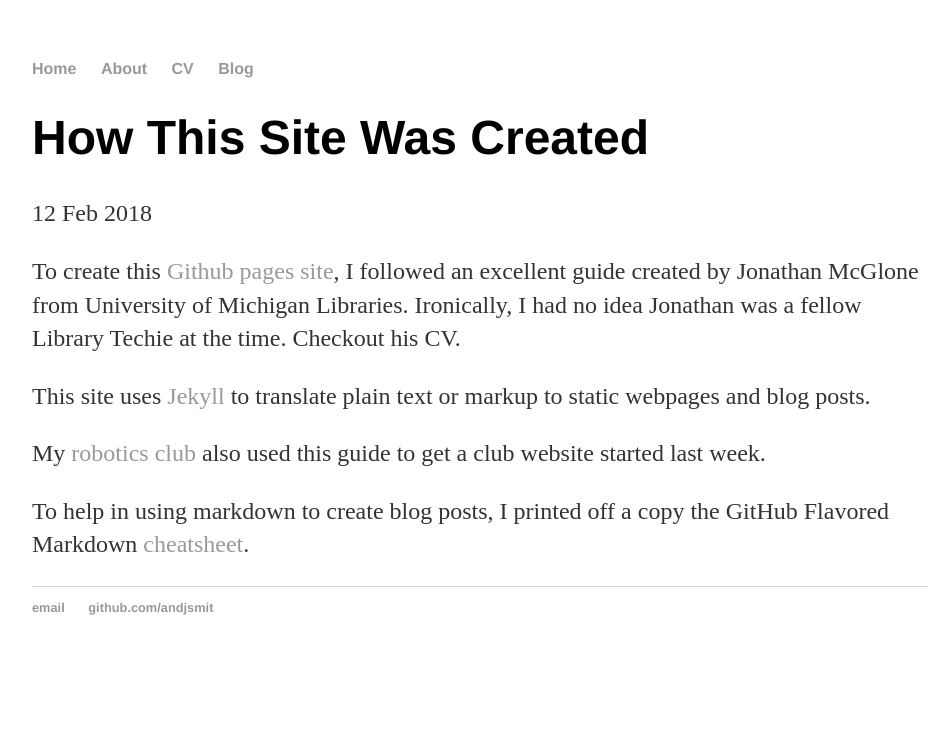
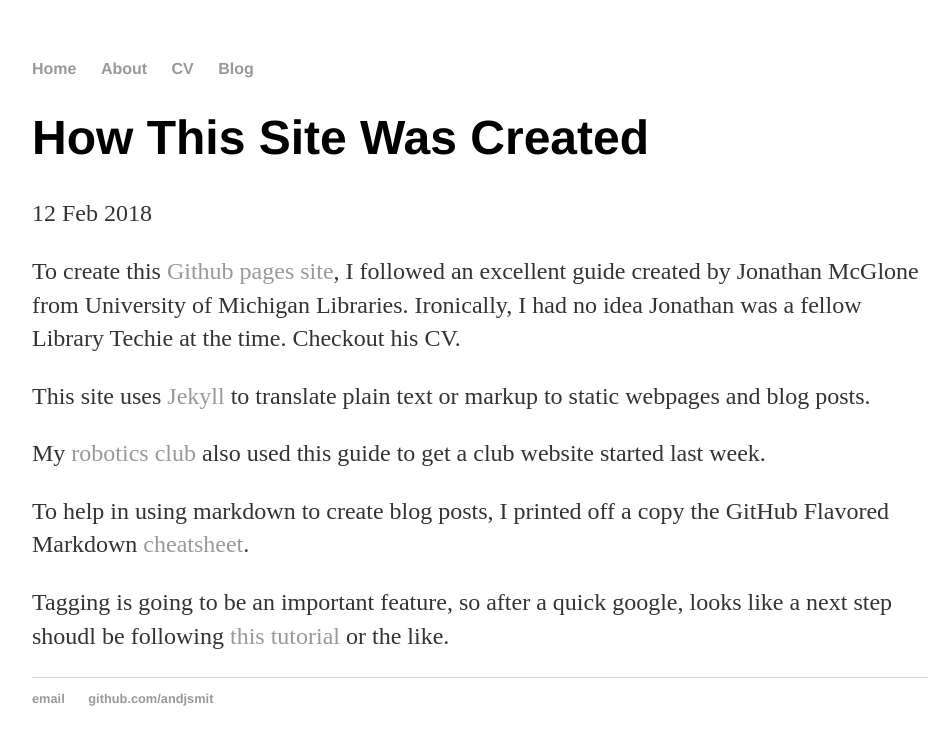
Before and after one commit to andjsmit/andjsmit.github.io, a Jekyll site: the page built from _posts/2018-02-12-how-this-site-was-created.md, in a window 1280 px wide. Shown: the top 745 px of the page, without its empty margins (160-1109 px from the left). Built offline with Jekyll 4.4.1, drawn with Linux system fonts in a browser that asks for light colours.

Commit message:
Update 2018-02-12-how-this-site-was-created.md

```diff
--- a/_posts/2018-02-12-how-this-site-was-created.md
+++ b/_posts/2018-02-12-how-this-site-was-created.md
@@ -15,3 +15,6 @@ last week.
 
 To help in using markdown to create blog posts, I printed off a copy the GitHub Flavored Markdown
 [cheatsheet](https://guides.github.com/features/mastering-markdown/).
+
+Tagging is going to be an important feature, so after a quick google, looks like a next step
+shoudl be following [this tutorial](http://longqian.me/2017/02/09/github-jekyll-tag/) or the like.
```
